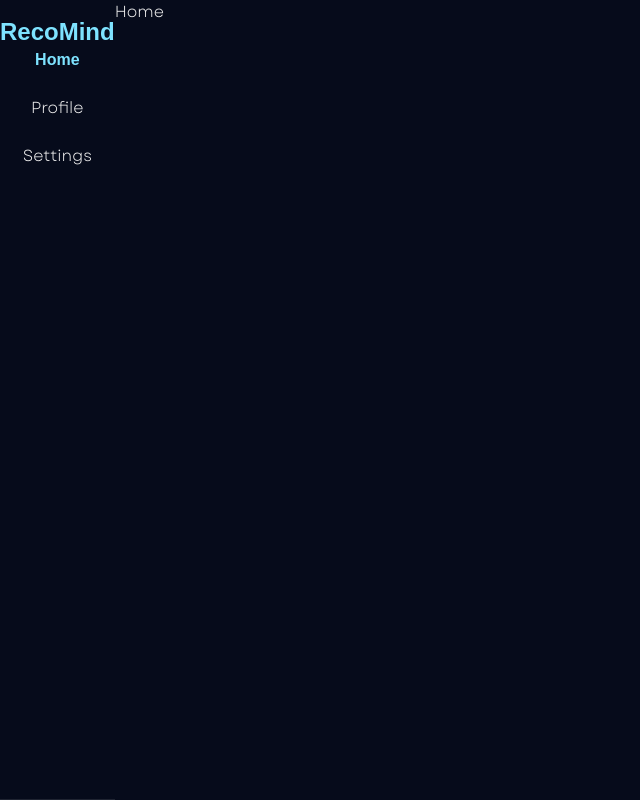
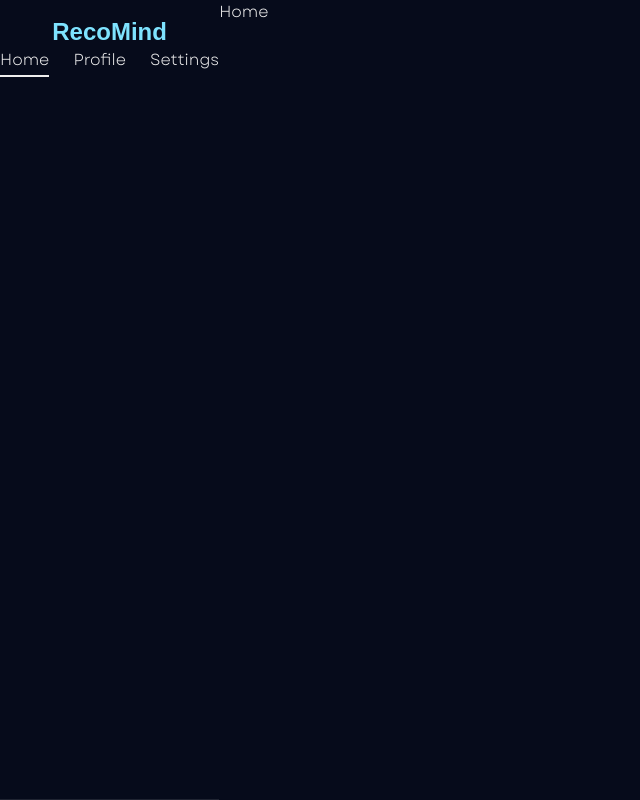
Before and after one commit to ramadan-alaa/RecoMind, a React (Vite) app: page /home in a window 1280 px wide. Shown: the whole page, without its empty margins (0-640 px from the left). Built offline with nearby package versions, Linux system fonts and the light colour scheme; a web font is replaced by a local one.

Commit message:
Edit : Home Sidebar

```diff
--- /dev/null
+++ b/src/UI/SideBar.jsx
@@ -0,0 +1,32 @@
+import { NavLink } from 'react-router-dom';
+
+export const SideBar = () => {
+    const navLinks = [
+    { name: "Home", path: "/home" },
+    { name: "Profile", path: "/profile" },
+    { name: "Settings", path: "/settings" },
+  ];
+    return (
+      <aside className="flex flex-col items-center py-4 border-b border-[rgba(255,255,255,0.1)]">
+        <h1 className="text-2xl font-bold text-[var(--Secondary)]">RecoMind</h1>
+        <nav className="flex items-center flex-col gap-6">
+          <ul className="flex gap-6">
+            {navLinks.map((link) => (
+              <li key={link.name}>
+                <NavLink
+                  to={link.path}
+                  className={({ isActive }) =>
+                    isActive
+                      ? "text-[var(--Accent)] border-b-2 border-[var(--Accent)] pb-1"
+                      : "text-[var(--font_primary)] hover:text-[var(--Accent)] transition-colors"
+                  }
+                >
+                  {link.name}
+                </NavLink>
+              </li>
+            ))}
+          </ul>
+        </nav>
+      </aside>
+  )
+}
--- a/src/layouts/MasterLayout.jsx
+++ b/src/layouts/MasterLayout.jsx
@@ -1,50 +1,25 @@
-import { Outlet, NavLink } from "react-router-dom";
+import { Outlet } from "react-router-dom";
+import { SideBar } from "../UI/SideBar";
+// import { useEffect, useState } from "react";
 
 const MasterLayout = () => {
+  // const {isAuthenticated} = useAuth();
+  // const navigate = useNavigate();
+  // useEffect(() => {
+  //   if (!isAuthenticated) {
+  //     navigate("/");
+  //   }
+  // }, [isAuthenticated]);
   return (
-    <div className="flex bg-[var(--Primary)]">
-      {/* Header */}
-      <header className="flex flex-col items-center py-4 border-b border-[rgba(255,255,255,0.1)]">
-        <h1 className="text-2xl font-bold text-[var(--Secondary)]">RecoMind</h1>
-        <nav className="flex items-center flex-col gap-6">
-          <NavLink
-            to="/home"
-            className={({ isActive }) =>
-              `hover:text-[var(--Secondary)] transition-all ${
-                isActive ? "text-[var(--Secondary)] font-semibold" : ""
-              }`
-            }
-          >
-            Home
-          </NavLink>
-          <NavLink
-            to="/profile"
-            className={({ isActive }) =>
-              `hover:text-[var(--Secondary)] transition-all ${
-                isActive ? "text-[var(--Secondary)] font-semibold" : ""
-              }`
-            }
-          >
-            Profile
-          </NavLink>
-          <NavLink
-            to="/settings"
-            className={({ isActive }) =>
-              `hover:text-[var(--Secondary)] transition-all ${
-                isActive ? "text-[var(--Secondary)] font-semibold" : ""
-              }`
-            }
-          >
-            Settings
-          </NavLink>
-        </nav>
-      </header>
+    <main className="flex bg-[var(--Primary)]">
+      {/* Sidebar */}
+      <SideBar />
 
       {/* Main Content */}
       <main className="min-h-screen">
         <Outlet />
       </main>
-    </div>
+    </main>
   );
 };
 
--- a/src/router/index.jsx
+++ b/src/router/index.jsx
@@ -8,7 +8,7 @@ import Login from "../pages/Login";
 import SignUp from "../pages/SignUp";
 import MasterLayout from "../layouts/MasterLayout";
 import Home from "../pages/Home";
-import NotFound from "../components/NotFound";
+import NotFound from "../UI/NotFound";
 import ForgotPassword from "../pages/ForgotPassword";
 import Verification from "../pages/Verification";
 import Completed from "../pages/Completed";
--- /dev/null
+++ b/src/services/auth.js
@@ -0,0 +1,12 @@
+// get user authentication status
+
+export function getUser(id) {
+    const res = fetch(`https://api.example.com/users/${id}`, {
+        method: 'GET',
+        headers: {
+            'Content-Type': 'application/json',
+        },
+    });
+    return res;
+
+}
```
Also changed, not shown: src/UI/NotFound.jsx (renamed from src/components/NotFound.jsx).
